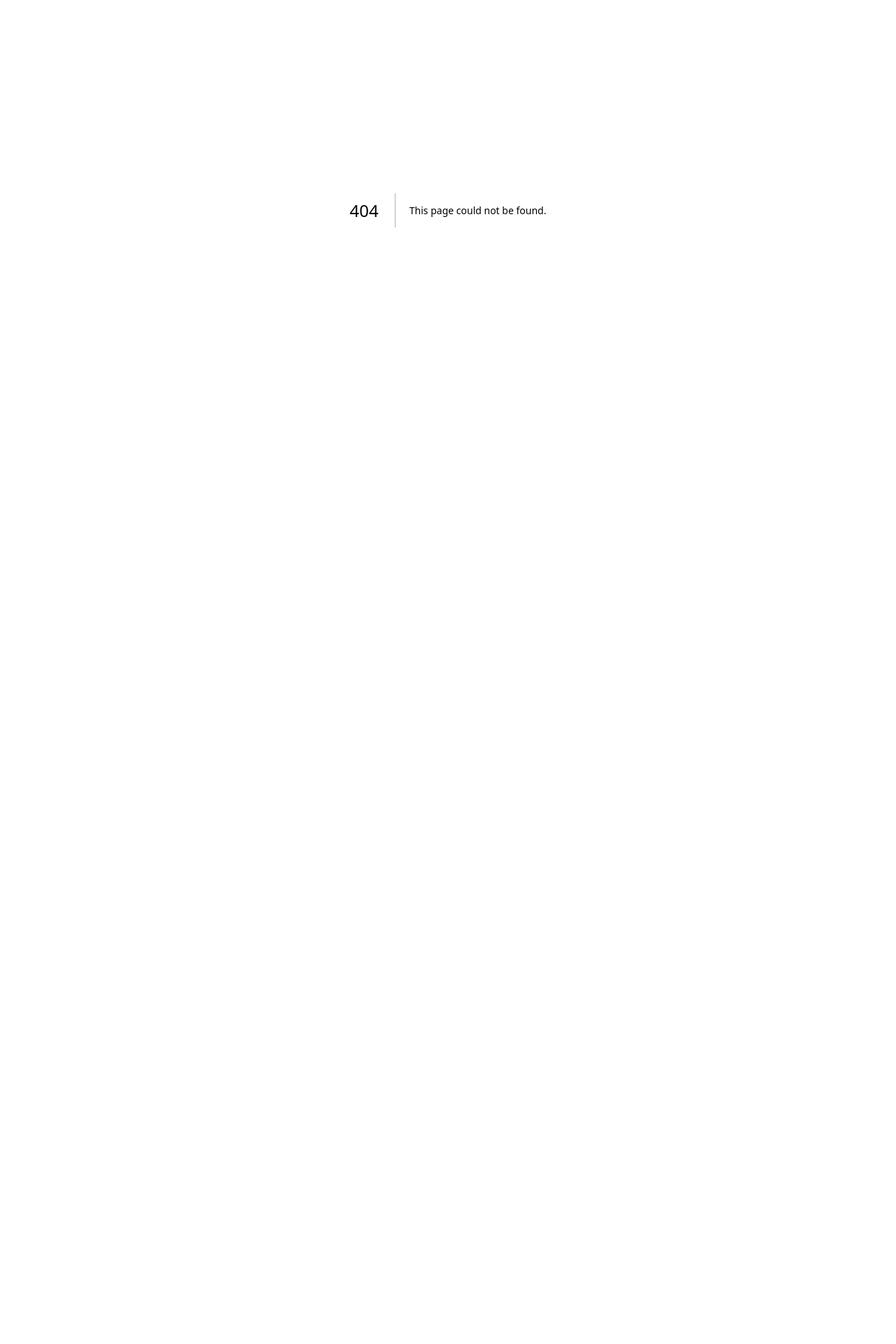
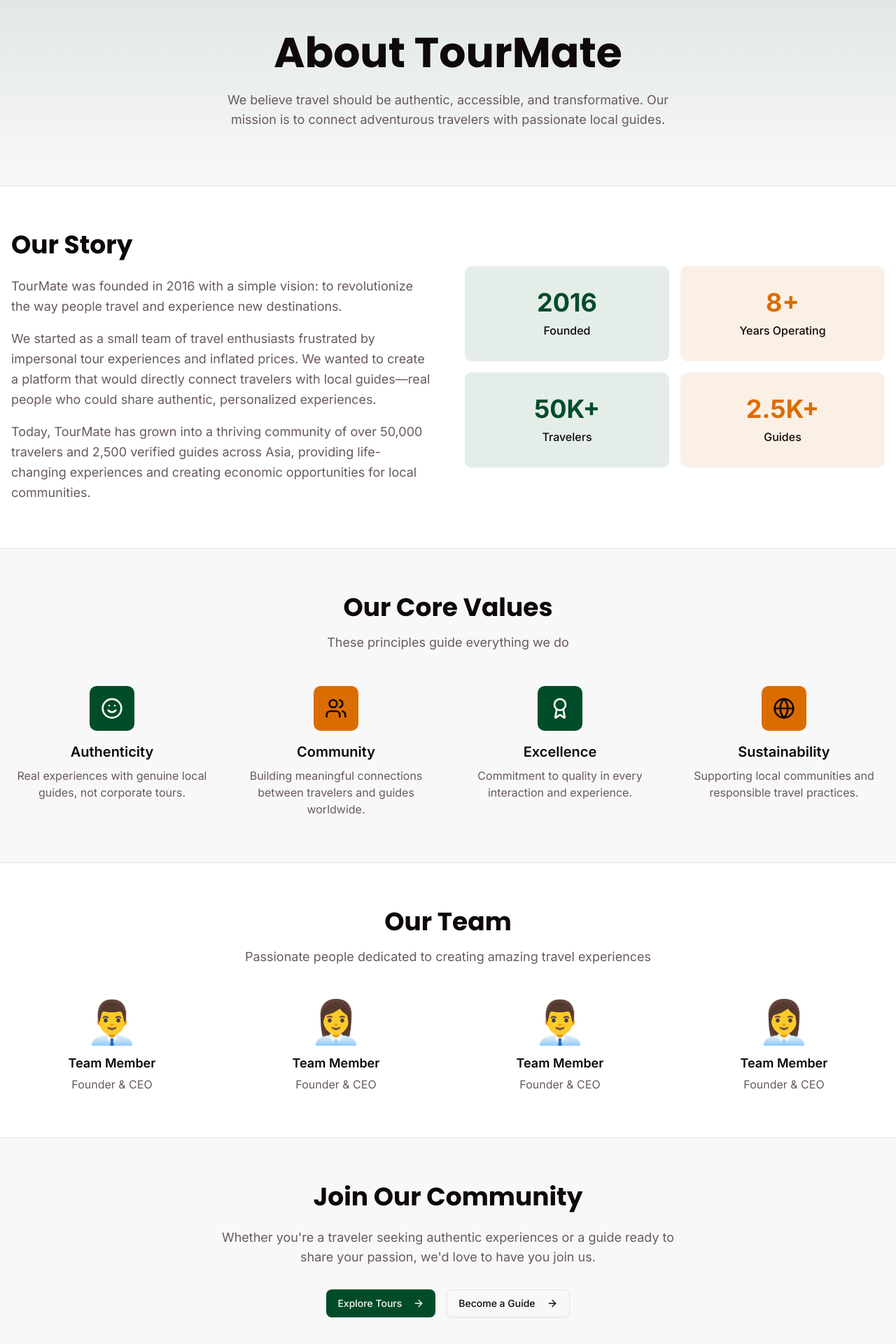
Before and after one commit to asrafulsgit/tour-mate-client, a Next.js app: page /about in a window 1280 px wide. Before the commit this address had no page. Shown: the part 100-2020 px from the top of the page at 70% size. Before the commit the page ends 800 px from the top, so only its background shows below. Built offline with nearby package versions, Linux system fonts and the light colour scheme.

Commit message:
added about page ui

```diff
--- /dev/null
+++ b/src/app/(public)/about/page.tsx
@@ -0,0 +1,7 @@
+import AboutPage from "@/components/public/about";
+
+const page = () => {
+  return <AboutPage />;
+};
+
+export default page;
--- /dev/null
+++ b/src/components/public/about/CTA.tsx
@@ -0,0 +1,34 @@
+import { Button } from "@/components/ui/button";
+import { ArrowRight } from "lucide-react";
+import Link from "next/link";
+const AboutCTA = () => {
+  return (
+    <section className="py-8 sm:py-16">
+      <div className="max-w-4xl mx-auto px-2 sm:px-4 text-center">
+        <h2 className="heading text-2xl sm:text-4xl font-bold text-foreground mb-3 sm:mb-6">
+          Join Our Community
+        </h2>
+        <p className=" sm:text-lg text-muted-foreground mb-8 max-w-2xl mx-auto">
+          Whether you're a traveler seeking authentic experiences or a guide
+          ready to share your passion, we'd love to have you join us.
+        </p>
+        <div className="flex flex-col sm:flex-row gap-4 justify-center">
+          <Button size="lg" asChild>
+            <Link href="/tours">
+              Explore Tours
+              <ArrowRight size={18} className="ml-2" />
+            </Link>
+          </Button>
+          <Button size="lg" variant="outline" asChild>
+            <Link href="/become-a-guide">
+              Become a Guide
+              <ArrowRight size={18} className="ml-2" />
+            </Link>
+          </Button>
+        </div>
+      </div>
+    </section>
+  );
+};
+
+export default AboutCTA;
--- /dev/null
+++ b/src/components/public/about/Hero.tsx
@@ -0,0 +1,19 @@
+
+const AboutHero = () => {
+  return (
+    <section className="py-10 sm:py-20 bg-linear-to-b from-primary/10 to-background border-b border-border">
+      <div className="max-w-4xl mx-auto px-2 sm:px-4 text-center">
+        <h1 className="heading text-3xl sm:text-5xl lg:text-6xl font-bold text-foreground mb-3 sm:mb-6 text-balance">
+          About TourMate
+        </h1>
+        <p className="sm:text-lg text-muted-foreground  mx-auto text-balance">
+          We believe travel should be authentic, accessible, and transformative.
+          Our mission is to connect adventurous travelers with passionate local
+          guides.
+        </p>
+      </div>
+    </section>
+  );
+};
+
+export default AboutHero;
--- /dev/null
+++ b/src/components/public/about/Mission.tsx
@@ -0,0 +1,45 @@
+
+const AboutMission = () => {
+  return (
+   <section className="py-8 sm:py-16 bg-card border-b border-border">
+          <div className="max-w-7xl mx-auto px-2 sm:px-4">
+            <div className="grid grid-cols-1 md:grid-cols-2 gap-6 sm:gap-12 items-center">
+              <div>
+                <h2 className="heading text-2xl sm:text-4xl font-bold text-foreground mb-3 sm:mb-6">
+                  Our Story
+                </h2>
+                <p className="text-base sm:text-lg text-muted-foreground mb-2 sm:mb-4 leading-relaxed">
+                  TourMate was founded in 2016 with a simple vision: to revolutionize the way people travel and experience new destinations.
+                </p>
+                <p className="text-base sm:text-lg text-muted-foreground mb-2 sm:mb-4 leading-relaxed">
+                  We started as a small team of travel enthusiasts frustrated by impersonal tour experiences and inflated prices. We wanted to create a platform that would directly connect travelers with local guides—real people who could share authentic, personalized experiences.
+                </p>
+                <p className="text-base sm:text-lg text-muted-foreground leading-relaxed">
+                  Today, TourMate has grown into a thriving community of over 50,000 travelers and 2,500 verified guides across Asia, providing life-changing experiences and creating economic opportunities for local communities.
+                </p>
+              </div>
+              <div className="grid grid-cols-2 gap-4">
+                <div className="flex flex-col items-center justify-center bg-primary/10 rounded-lg p-4 sm:p-8 text-center">
+                  <div className="text-2xl sm:text-4xl font-bold text-primary sm:mb-2">2016</div>
+                  <p className="text-foreground font-medium">Founded</p>
+                </div>
+                <div className="flex flex-col items-center justify-center bg-accent/10 rounded-lg p-4 sm:p-8 text-center">
+                  <div className="text-2xl sm:text-4xl font-bold text-accent sm:mb-2">8+</div>
+                  <p className="text-foreground font-medium">Years Operating</p>
+                </div>
+                <div className="flex flex-col items-center justify-center bg-primary/10 rounded-lg p-4 sm:p-8 text-center">
+                  <div className="text-2xl sm:text-4xl font-bold text-primary sm:mb-2">50K+</div>
+                  <p className="text-foreground font-medium">Travelers</p>
+                </div>
+                <div className="flex flex-col items-center justify-center bg-accent/10 rounded-lg p-4 sm:p-8 text-center">
+                  <div className="text-2xl sm:text-4xl font-bold text-accent sm:mb-2">2.5K+</div>
+                  <p className="text-foreground font-medium">Guides</p>
+                </div>
+              </div>
+            </div>
+          </div>
+        </section>
+  )
+}
+
+export default AboutMission
--- /dev/null
+++ b/src/components/public/about/Team.tsx
@@ -0,0 +1,32 @@
+import React from "react";
+
+const AboutTeam = () => {
+  return (
+    <section className="py-8 sm:py-16 bg-card border-y border-border">
+      <div className="max-w-7xl mx-auto px-2 sm:px-4">
+        <div className="text-center mb-12">
+          <h2 className="heading text-2xl sm:text-4xl font-bold text-foreground sm:mb-4">
+            Our Team
+          </h2>
+          <p className="sm:text-lg text-muted-foreground">
+            Passionate people dedicated to creating amazing travel experiences
+          </p>
+        </div>
+
+        <div className="grid grid-cols-1 md:grid-cols-4 gap-8">
+          {["👨‍💼", "👩‍💼", "👨‍💼", "👩‍💼"].map((avatar, idx) => (
+            <div key={idx} className="text-center">
+              <div className="text-6xl mb-4 text-center">{avatar}</div>
+              <h3 className="text-lg font-semibold text-foreground mb-1">
+                Team Member
+              </h3>
+              <p className="text-muted-foreground">Founder & CEO</p>
+            </div>
+          ))}
+        </div>
+      </div>
+    </section>
+  );
+};
+
+export default AboutTeam;
--- /dev/null
+++ b/src/components/public/about/Value.tsx
@@ -0,0 +1,71 @@
+import { Award, Globe, Smile, Users } from "lucide-react";
+
+const AboutValue = () => {
+  return (
+    <section className="py-8 sm:py-16">
+      <div className="max-w-7xl mx-auto px-2 sm:px-4">
+        <div className="text-center mb-8 sm:mb-12">
+          <h2 className="heading text-2xl sm:text-4xl font-bold text-foreground sm:mb-4">
+            Our Core Values
+          </h2>
+          <p className="sm:text-lg text-muted-foreground">
+            These principles guide everything we do
+          </p>
+        </div>
+
+        <div className="grid grid-cols-1 md:grid-cols-2 lg:grid-cols-4 gap-8">
+          <div className="text-center">
+            <div className="w-16 h-16 bg-primary rounded-lg flex items-center justify-center mx-auto mb-4">
+              <Smile size={32} className="text-primary-foreground" />
+            </div>
+            <h3 className="text-xl font-semibold text-foreground mb-2">
+              Authenticity
+            </h3>
+            <p className="text-muted-foreground">
+              Real experiences with genuine local guides, not corporate tours.
+            </p>
+          </div>
+
+          <div className="text-center">
+            <div className="w-16 h-16 bg-accent rounded-lg flex items-center justify-center mx-auto mb-4">
+              <Users size={32} className="text-accent-foreground" />
+            </div>
+            <h3 className="text-xl font-semibold text-foreground mb-2">
+              Community
+            </h3>
+            <p className="text-muted-foreground">
+              Building meaningful connections between travelers and guides
+              worldwide.
+            </p>
+          </div>
+
+          <div className="text-center">
+            <div className="w-16 h-16 bg-primary rounded-lg flex items-center justify-center mx-auto mb-4">
+              <Award size={32} className="text-primary-foreground" />
+            </div>
+            <h3 className="text-xl font-semibold text-foreground mb-2">
+              Excellence
+            </h3>
+            <p className="text-muted-foreground">
+              Commitment to quality in every interaction and experience.
+            </p>
+          </div>
+
+          <div className="text-center">
+            <div className="w-16 h-16 bg-accent rounded-lg flex items-center justify-center mx-auto mb-4">
+              <Globe size={32} className="text-accent-foreground" />
+            </div>
+            <h3 className="text-xl font-semibold text-foreground mb-2">
+              Sustainability
+            </h3>
+            <p className="text-muted-foreground">
+              Supporting local communities and responsible travel practices.
+            </p>
+          </div>
+        </div>
+      </div>
+    </section>
+  );
+};
+
+export default AboutValue;
--- /dev/null
+++ b/src/components/public/about/index.tsx
@@ -0,0 +1,27 @@
+"use client";
+import AboutHero from "./Hero";
+import AboutMission from "./Mission";
+import AboutValue from "./Value";
+import AboutTeam from "./Team";
+import AboutCTA from "./CTA";
+
+export default function AboutPage() {
+  return (
+    <main className="grow">
+      {/* Hero Section */}
+      <AboutHero />
+
+      {/* Mission Section */}
+      <AboutMission />
+
+      {/* Values Section */}
+      <AboutValue />
+
+      {/* Team Section */}
+      <AboutTeam />
+
+      {/* CTA Section */}
+      <AboutCTA />
+    </main>
+  );
+}
--- a/src/components/shared/Navbar.tsx
+++ b/src/components/shared/Navbar.tsx
@@ -3,7 +3,7 @@
 import Link from "next/link";
 import { useState, useEffect, useRef } from "react";
 import { Button } from "@/components/ui/button";
-import { Menu, X, LogOut} from "lucide-react";
+import { Menu, X, LogOut } from "lucide-react";
 import Logo from "./Logo";
 import Title from "./Title";
 
@@ -108,12 +108,12 @@ const navItems: Item[] = [
     path: "/tours",
   },
   {
+    name: "About",
+    path: "/about",
+  },
+  {
     name: "Contact",
     path: "/contact",
-  },
-  {
-    name: "About Us",
-    path: "/about-us",
   },
   {
     name: "Blog",
@@ -263,8 +263,10 @@ function Navbar({
           />
 
           {/* Mobile Menu */}
-          <div className="fixed left-0 right-0 top-16 bg-background border-b
-          border-border shadow-lg z-50 md:hidden animate-in slide-in-from-top-4 duration-300">
+          <div
+            className="fixed left-0 right-0 top-16 bg-background border-b
+          border-border shadow-lg z-50 md:hidden animate-in slide-in-from-top-4 duration-300"
+          >
             <nav className="max-w-7xl mx-auto px-4 sm:px-6 lg:px-8 pb-4 pt-4">
               <div className="flex flex-col gap-3">
                 {navItems.map((item) => (
```
